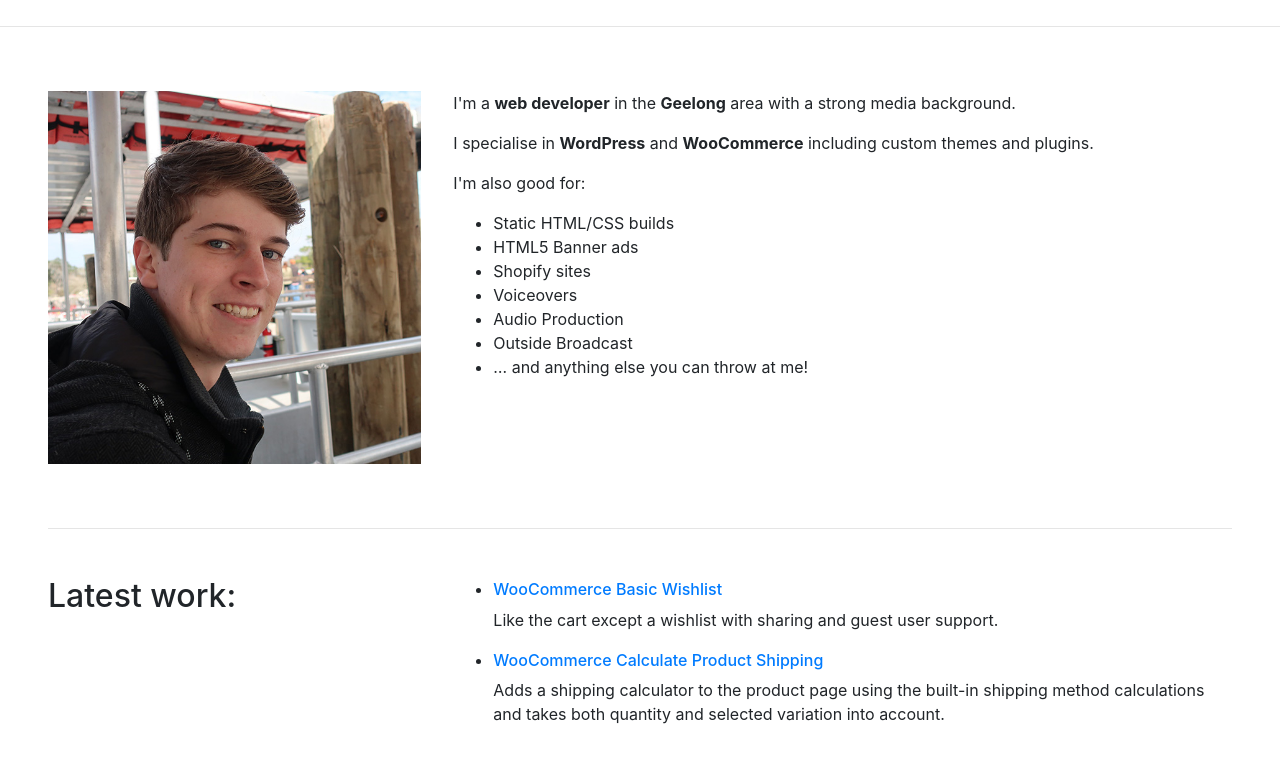
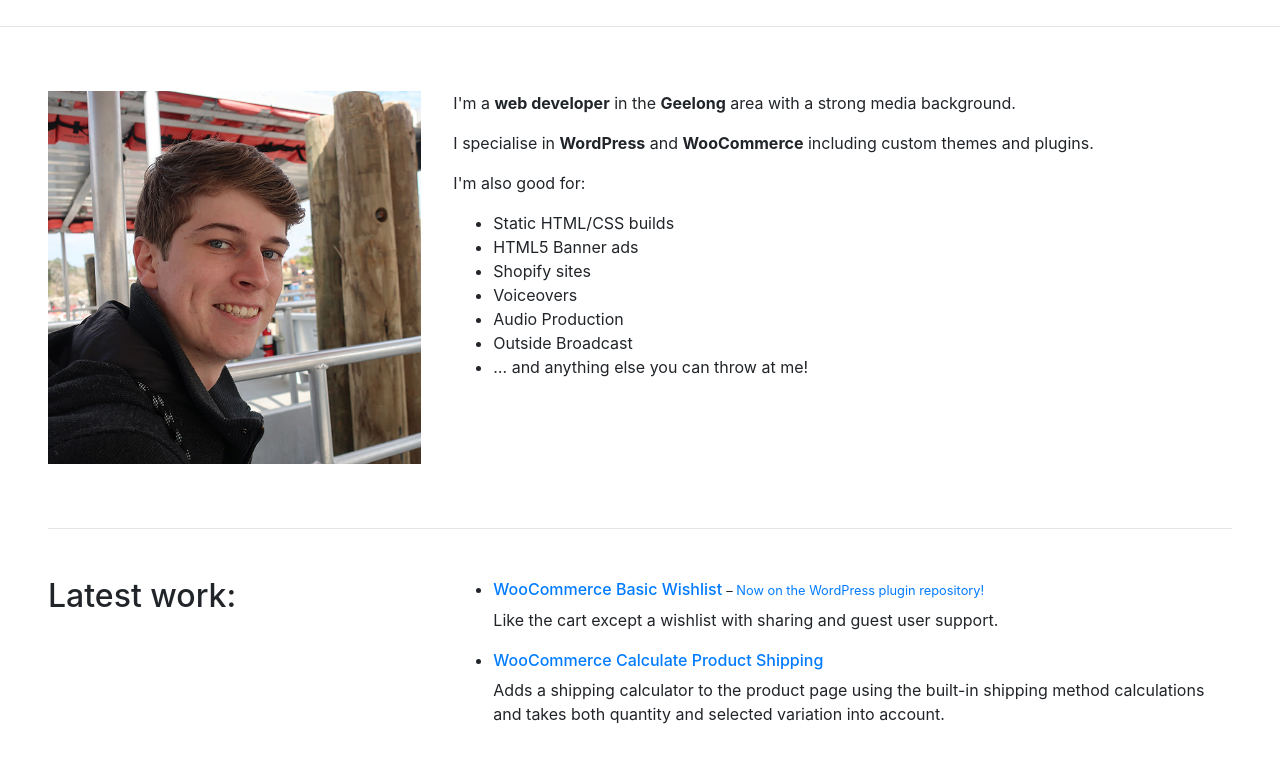
Before and after one commit to mattdinthehouse/https-mattdwyer.cool, a website: page public/index.html in a window 1280 px wide. Shown: the part 122-884 px from the top of the page. Drawn offline with Linux system fonts and the light colour scheme; a web font is replaced by a local one.

Commit message:
Add link to the WP plugin repo page for WCBWL

```diff
--- a/public/index.html
+++ b/public/index.html
@@ -60,7 +60,7 @@
 			<div class="col-12 col-sm-7 col-md-6 col-lg-8">
 				<ul>
 					<li>
-						<h3 class="h6"><a href="https://github.com/mattdinthehouse/WooCommerce-Basic-Wishlist" target="_blank">WooCommerce Basic Wishlist</a></h3>
+						<h3 class="h6"><a href="https://github.com/mattdinthehouse/WooCommerce-Basic-Wishlist" target="_blank">WooCommerce Basic Wishlist</a> <small>&ndash; <a href="https://wordpress.org/plugins/woo-basic-wishlist/" target="_blank">Now on the WordPress plugin repository!</a></small></h3>
 						<p>Like the cart except a wishlist with sharing and guest user support.</p>
 					</li>
 					<li>
```
